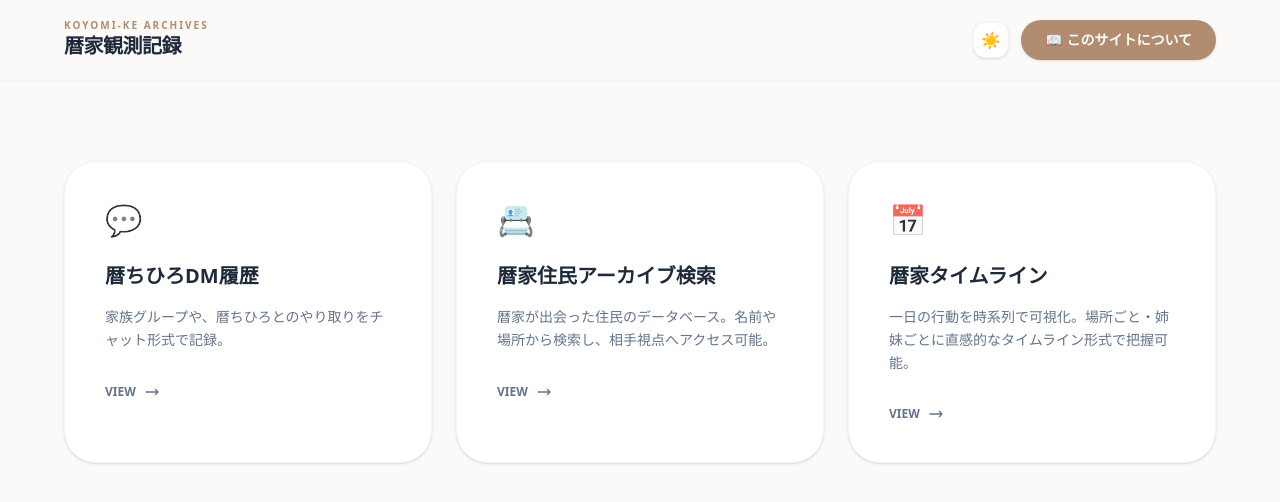
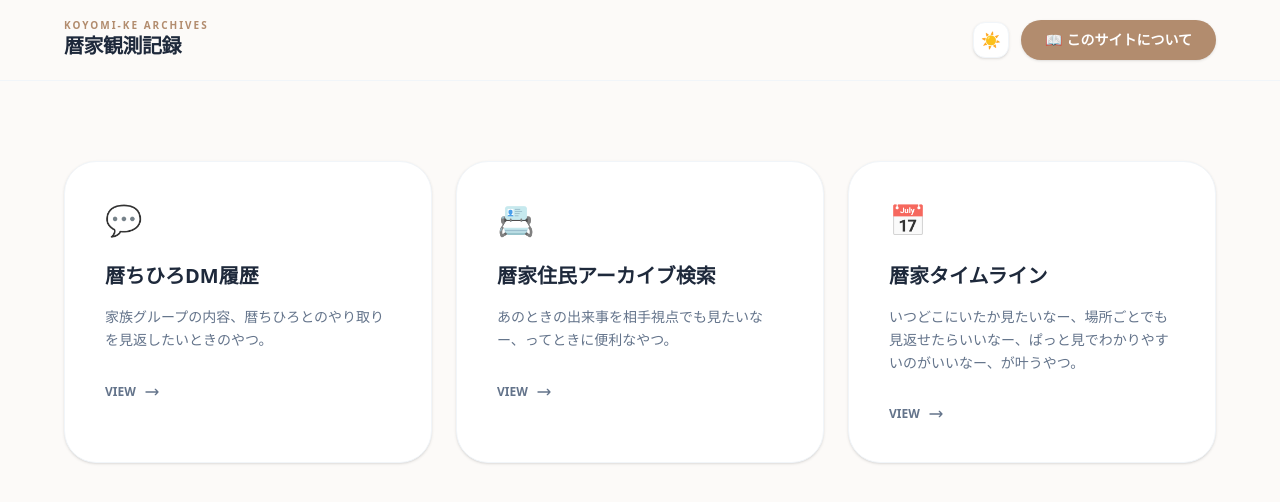
Before and after one commit to ksisfart-ui/kfam-portal, a Next.js app in the folder kfam-portal/: page / in a window 1280 px wide. Shown: the top 502 px of the page. Built offline with nearby package versions, Linux system fonts and the light colour scheme.

Commit message:
ダークモード入れてみた17

```diff
--- a/kfam-portal/app/about/page.tsx
+++ b/kfam-portal/app/about/page.tsx
@@ -16,7 +16,7 @@ export default function AboutPage() {
           {/* 注意事項：既存サイトに合わせた清潔感のあるデザイン */}
           <section className="leading-loose">
             <p className="text-lg text-text-main mb-6">
-              本サイトは、ストグラに登場する「暦家」の活動を応援・記録するための<strong className="text-gray-900">非公式ポータルサイト</strong>です。
+              本サイトは、ストグラに登場する「暦家」の活動を応援するための<strong className="text-text-main">非公式ポータルサイト</strong>です。
             </p>
           </section>
 
@@ -28,11 +28,11 @@ export default function AboutPage() {
             <ul className="space-y-8 text-sm md:text-[15px]">
               <li className="flex gap-4">
                 <span className="text-koyomike font-bold">01</span>
-                <p><span className="font-bold text-text-main">更新について：</span> 個人による手動更新のため、反映まで時間がかかる場合がございます。また、情報の正確性は保証しかねます。</p>
+                <p><span className="font-bold text-text-main">更新について：</span> 個人による手動更新のため、反映まで時間がかかる場合がございます。また、情報の正確性は保証いたしかねます。</p>
               </li>
               <li className="flex gap-4">
                 <span className="text-koyomike font-bold">02</span>
-                <p><span className="font-bold text-text-main">ネタバレへの配慮：</span> サイト内には暦家の物語に触れる内容が含まれます。未視聴の配信がある場合はご注意ください。</p>
+                <p><span className="font-bold text-text-main">ネタバレへの配慮：</span> 各サイトには物語に触れる内容が含まれます。未視聴の配信がある場合はご注意ください。</p>
               </li>
               <li className="flex gap-4 p-5 bg-red-500/5 rounded-2xl border border-red-500/20 shadow-sm">
                 <span className="text-red-500 font-bold">03</span>
--- a/kfam-portal/app/page.tsx
+++ b/kfam-portal/app/page.tsx
@@ -4,19 +4,19 @@ import React from 'react';
 const projects = [
   {
     title: "暦ちひろDM履歴",
-    description: "家族グループや、暦ちひろとのやり取りをチャット形式で記録。",
+    description: "家族グループの内容、暦ちひろとのやり取りを見返したいときのやつ。",
     url: "https://kfam-history.vercel.app/",
     icon: "💬"
   },
   {
     title: "暦家住民アーカイブ検索",
-    description: "暦家が出会った住民のデータベース。名前や場所から検索し、相手視点へアクセス可能。",
+    description: "あのときの出来事を相手視点でも見たいなー、ってときに便利なやつ。",
     url: "https://kfam-archive-search.vercel.app/",
     icon: "📇"
   },
   {
     title: "暦家タイムライン",
-    description: "一日の行動を時系列で可視化。場所ごと・姉妹ごとに直感的なタイムライン形式で把握可能。",
+    description: "いつどこにいたか見たいなー、場所ごとでも見返せたらいいなー、ぱっと見でわかりやすいのがいいなー、が叶うやつ。",
     url: "https://kfam-timeline.vercel.app/",
     icon: "📅"
   }
```
